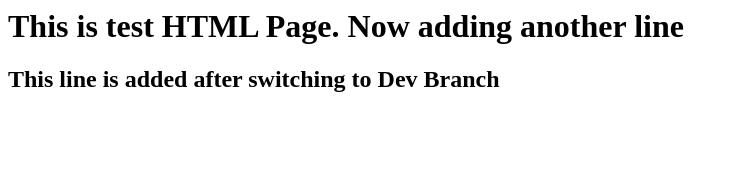
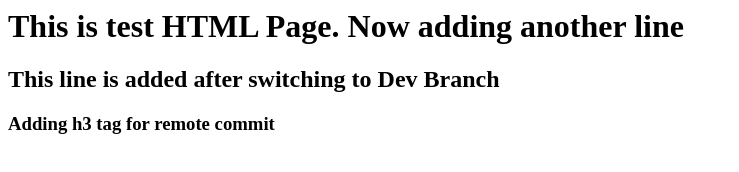
Before and after one commit to patriotali06/firstgitrepo, a plain HTML site: page index.html in a window 1280 px wide. Shown: the whole page, without its empty margins (0-739 px from the left). Drawn offline with Linux system fonts and the light colour scheme.

Commit message:
added h3

```diff
--- a/index.html
+++ b/index.html
@@ -2,5 +2,6 @@
 <body>
 	<h1>This is test HTML Page. Now adding another line</h1>
 	<h2>This line is added after switching to Dev Branch</h2>
+	<h3>Adding h3 tag for remote commit</h3>
 </body>
 </html>
```
